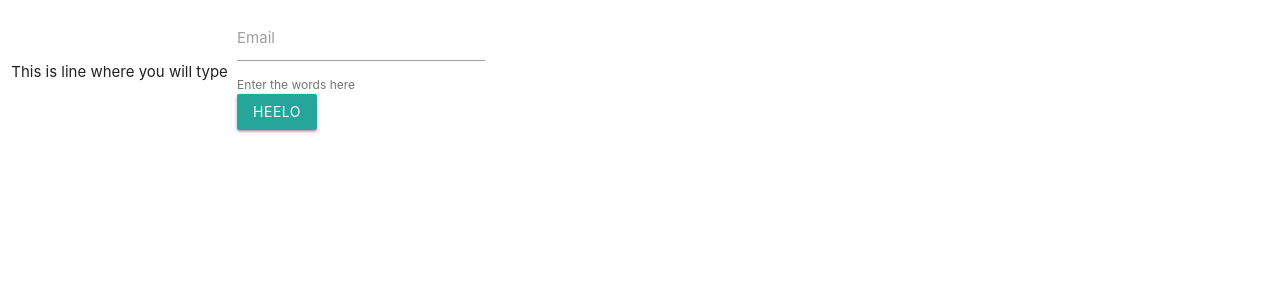
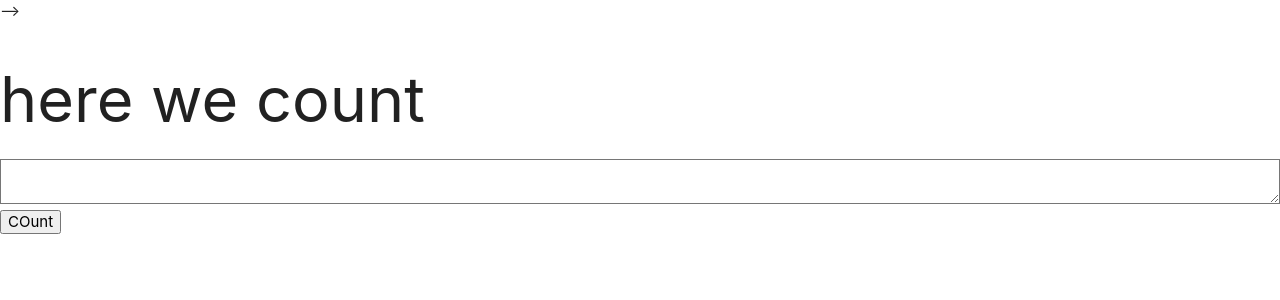
Before and after one commit to JAgrit20/Word-Counter-Django, a Django app: page / in a window 1280 px wide. Shown: the top 300 px of the page. Run offline with Django 3.2, Linux system fonts and the light colour scheme.

Commit message:
counter implimented

```diff
--- a/templates/count.html
+++ b/templates/count.html
@@ -1 +1,5 @@
 this is the count page
+<br />
+{{fullText}}
+<br />
+{{count}}
--- a/templates/home.html
+++ b/templates/home.html
@@ -12,7 +12,7 @@
 </head>
 <body>
 
-    <div class="row">
+    <!-- <div class="row">
         <form action="{% url 'count' %}">
         <form class="col s12" action="{% url 'count' %}">
           <div class="row">
@@ -20,19 +20,25 @@
             <form action="{% url 'count' %}"></form>
               This is line where you will type
               <div class="input-field inline">
-                <input id="email_inline" type="email" class="validate">
+                <input id="email_inline" type="text">
                 <label for="email_inline">Email</label>
                 <span class="helper-text" data-error="wrong" data-success="right">Enter the words here</span>
                     <button class="waves-effect waves-light btn" type="submit" value="count!!"> heelo</button>
                 </form>
                 <!-- <a class="waves-effect waves-light btn" type="submit"><i class="material-icons right">cloud</i>button</a> -->
-              </div>
+              <!-- </div>
             </div>
           </div>
         </form>
         </form>
-    </div>
-
+    </div> -->
+       -->
+       <form action="{% url 'count' %}">
+           <h1>here we count</h1>
+           <textarea cols="40" rows="10" name="fullText"></textarea>
+       <br />
+       <input type="submit" value="COunt" />
+       </form>
 
 
 </body>
--- a/wordcount/views.py
+++ b/wordcount/views.py
@@ -6,7 +6,11 @@
     return render(request,'home.html')
 
 def count(request):
-    return render(request,'count.html')
+    fulltext = request.GET['fullText']
+    # print(fulltext)
+    wordlist = fulltext.split();
+
+    return render(request,'count.html',{'fullText':fulltext,'count':len(wordlist)})
 
     # def homepage(request):
     # return render(request,'home.html',{"hithere":'this is jagrit'})
```
